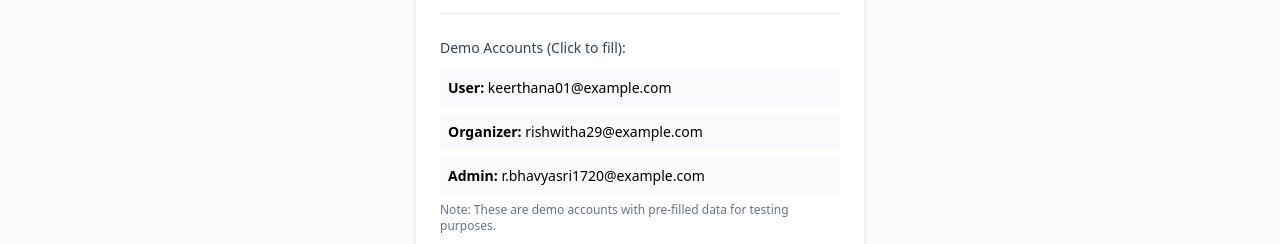
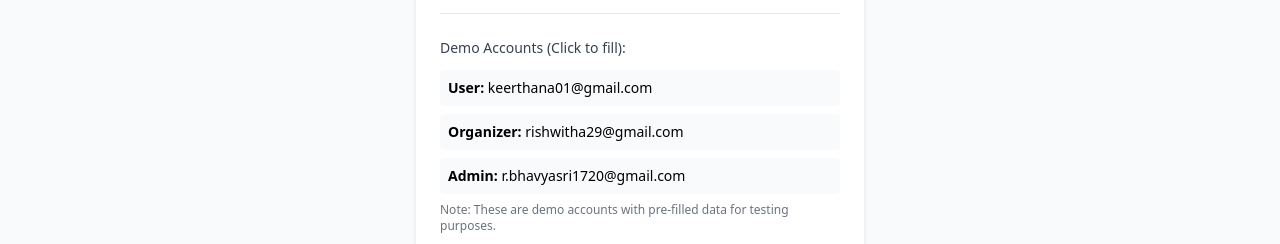
Before and after one commit to Sainathkk1709/event-dashboard, a React (Vite) app: page /login in a window 1280 px wide. Shown: the part 475-719 px from the top of the page. Built offline with nearby package versions, Linux system fonts and the light colour scheme.

Commit message:
Update LoginForm.tsx

```diff
--- a/src/components/auth/LoginForm.tsx
+++ b/src/components/auth/LoginForm.tsx
@@ -69,9 +69,9 @@ const LoginForm: React.FC = () => {
 
   // Demo accounts for easy testing
   const demoAccounts = [
-    { type: 'User', email: 'keerthana01@example.com', password: 'keerthana01' },
-    { type: 'Organizer', email: 'rishwitha29@example.com', password: 'rishwitha29' },
-    { type: 'Admin', email: 'r.bhavyasri1720@example.com', password: 'sb@1720' }
+    { type: 'User', email: 'keerthana01@gmail.com', password: 'keerthana01' },
+    { type: 'Organizer', email: 'rishwitha29@gmail.com', password: 'rishwitha29' },
+    { type: 'Admin', email: 'r.bhavyasri1720@gmail.com', password: 'sb@1720' }
   ];
 
   const fillDemoAccount = (email: string, password: string) => {
```
